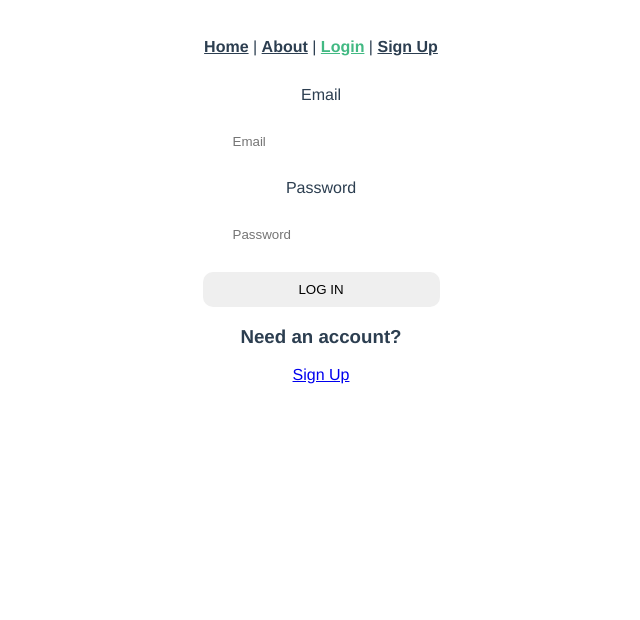
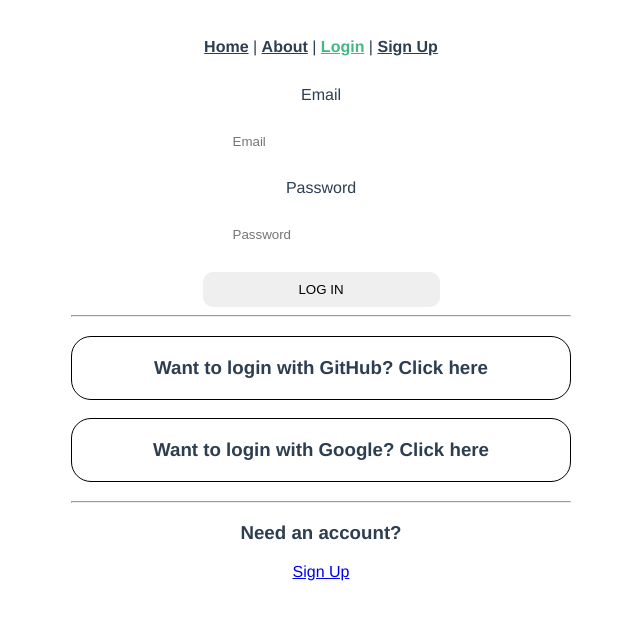
Before and after one commit to frappaaa/Vue-Firebase-Auth, a Vue app: page /login in a window 1280 px wide. Shown: the top 620 px of the page, without its empty margins (319-959 px from the left). Built offline with nearby package versions, Linux system fonts and the light colour scheme.

Commit message:
Adding Google and Github provider

```diff
--- a/src/views/Login.vue
+++ b/src/views/Login.vue
@@ -25,6 +25,19 @@
         value="Log in"
       >
     </form>
+    <hr>
+
+    <h3
+      @click="loginGitHub"
+      class="button-github"
+    >Want to login with GitHub? Click here</h3>
+
+    <h3
+      @click="loginGoogle"
+      class="button-google"
+    >Want to login with Google? Click here</h3>
+
+    <hr>
     <div class="signup-banner">
       <h3>Need an account?</h3>
       <router-link to="/signup">Sign Up</router-link>
@@ -36,7 +49,9 @@
 <script>
 import firebase from "firebase/app";
 import "firebase/auth";
-import "@animxyz/core";
+
+var github = new firebase.auth.GithubAuthProvider();
+var google = new firebase.auth.GoogleAuthProvider();
 
 export default {
   name: "Login",
@@ -53,12 +68,56 @@ export default {
         .signInWithEmailAndPassword(this.email, this.password)
         .then(
           (user) => {
-            alert(user.data);
+            alert(user);
           },
           (err) => {
             alert(err);
           }
         );
+    },
+    loginGitHub: function () {
+      firebase
+        .auth()
+        .signInWithPopup(github)
+        .then(function (result) {
+          // This gives you a GitHub Access Token. You can use it to access the GitHub API.
+          var token = result.credential.accessToken;
+          // The signed-in user info.
+          var user = result.user;
+          // ...
+        })
+        .catch(function (error) {
+          // Handle Errors here.
+          var errorCode = error.code;
+          var errorMessage = error.message;
+          // The email of the user's account used.
+          var email = error.email;
+          // The firebase.auth.AuthCredential type that was used.
+          var credential = error.credential;
+          // ...
+        });
+    },
+    loginGoogle: function () {
+      firebase
+        .auth()
+        .signInWithPopup(google)
+        .then(function (result) {
+          // This gives you a GitHub Access Token. You can use it to access the GitHub API.
+          var token = result.credential.accessToken;
+          // The signed-in user info.
+          var user = result.user;
+          // ...
+        })
+        .catch(function (error) {
+          // Handle Errors here.
+          var errorCode = error.code;
+          var errorMessage = error.message;
+          // The email of the user's account used.
+          var email = error.email;
+          // The firebase.auth.AuthCredential type that was used.
+          var credential = error.credential;
+          // ...
+        });
     },
   },
 };
@@ -83,5 +142,12 @@ export default {
       }
     }
   }
+  .button-github,
+  .button-google {
+    border: 1px solid #000;
+    border-radius: 20px;
+    padding: 20px;
+    cursor: pointer;
+  }
 }
 </style>
```
